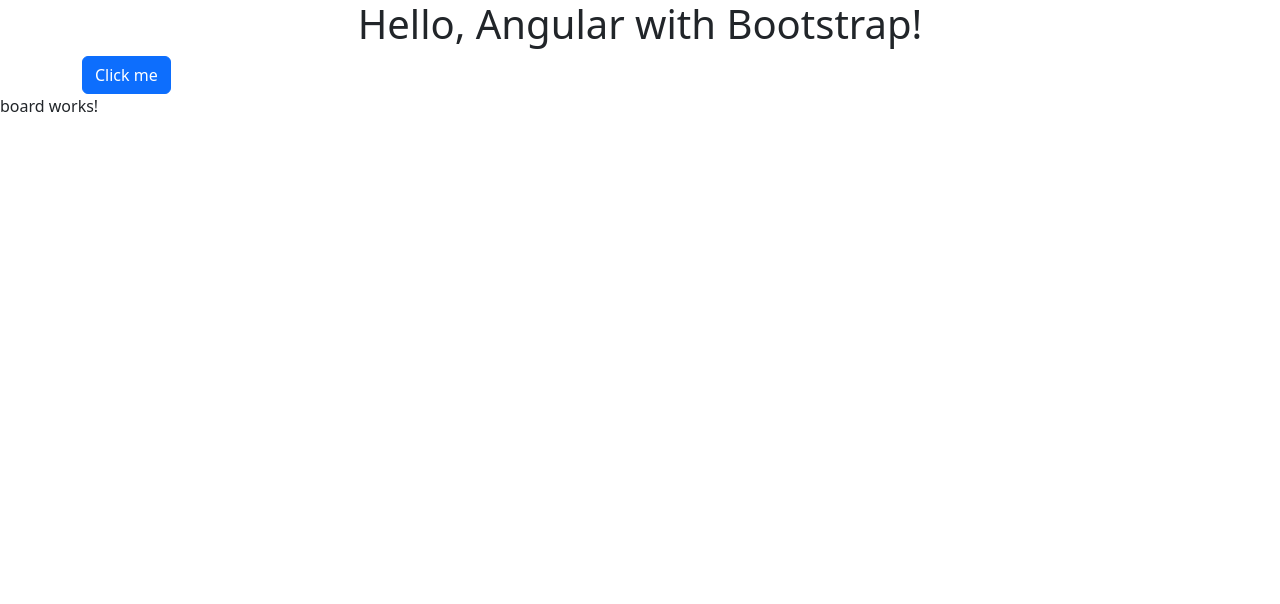
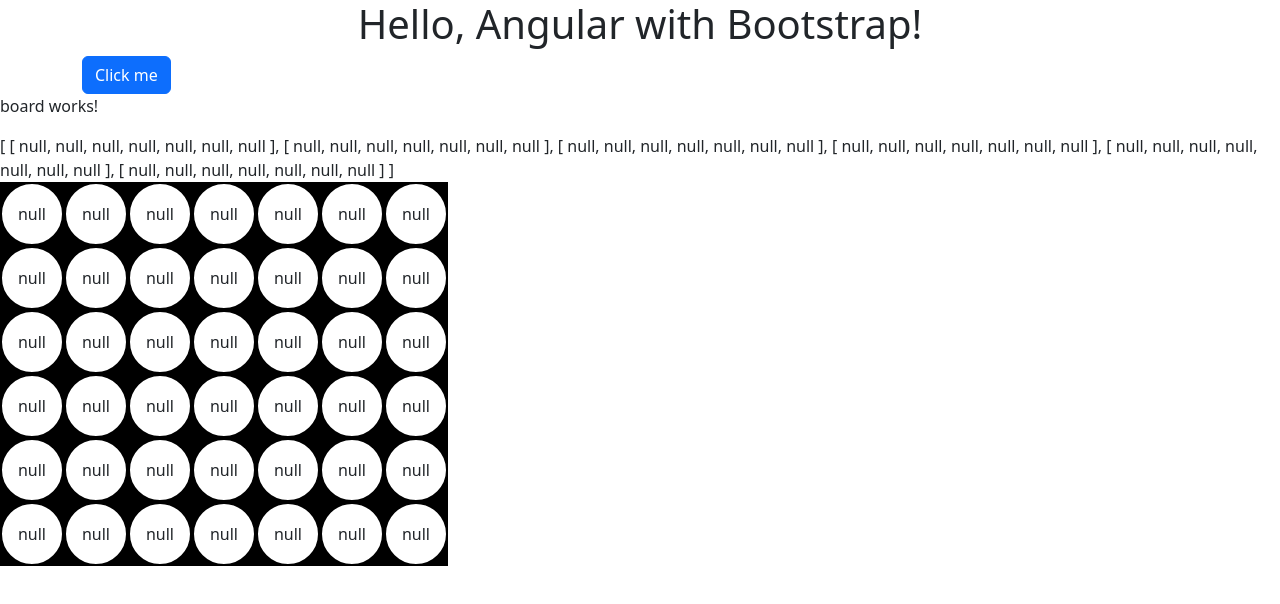
Before and after one commit to alexisdegraeve/ganeshafour, an Angular app in the folder ganeshafour/: page /game in a window 1280 px wide. Shown: the top 604 px of the page. Built offline with nearby package versions, Linux system fonts and the light colour scheme.

Commit message:
add board

```diff
--- a/ganeshafour/src/app/board/board.component.html
+++ b/ganeshafour/src/app/board/board.component.html
@@ -1 +1,12 @@
 <p>board works!</p>
+
+{{myBoard | json }}
+<div class="board">
+
+    <div *ngFor="let row of myBoard" class="d-flex">
+        <div *ngFor="let cell of row" class="case" [class.empty]="!cell">
+            {{ cell | json}}
+        </div>
+
+    </div>
+</div>
--- a/ganeshafour/src/app/board/board.component.scss
+++ b/ganeshafour/src/app/board/board.component.scss
@@ -0,0 +1,25 @@
+.board {
+    background-color: black;
+    display: flex;
+    flex-direction: column;
+    width: 28rem;
+}
+
+.case {
+    display: flex;
+    justify-content: center;
+    align-items: center;
+    border: 2px solid black;
+    border-radius: 50%;
+    width: 4rem;
+    height: 4rem;
+    &.empty {
+        background-color: #fff;
+    }
+    &.blue {
+        background-color: blue;
+    }
+    &.red {
+        background-color: red;
+    }
+}
--- a/ganeshafour/src/app/board/board.component.ts
+++ b/ganeshafour/src/app/board/board.component.ts
@@ -1,11 +1,16 @@
+import { CommonModule } from '@angular/common';
 import { Component } from '@angular/core';
 
 @Component({
   selector: 'app-board',
-  imports: [],
+  imports: [CommonModule],
   templateUrl: './board.component.html',
   styleUrl: './board.component.scss'
 })
 export class BoardComponent {
+  myBoard: (number | null)[][]=new Array(6).fill(null).map(() => new Array(7).fill(null));
+
+  constructor() {
+  }
 
 }
```
